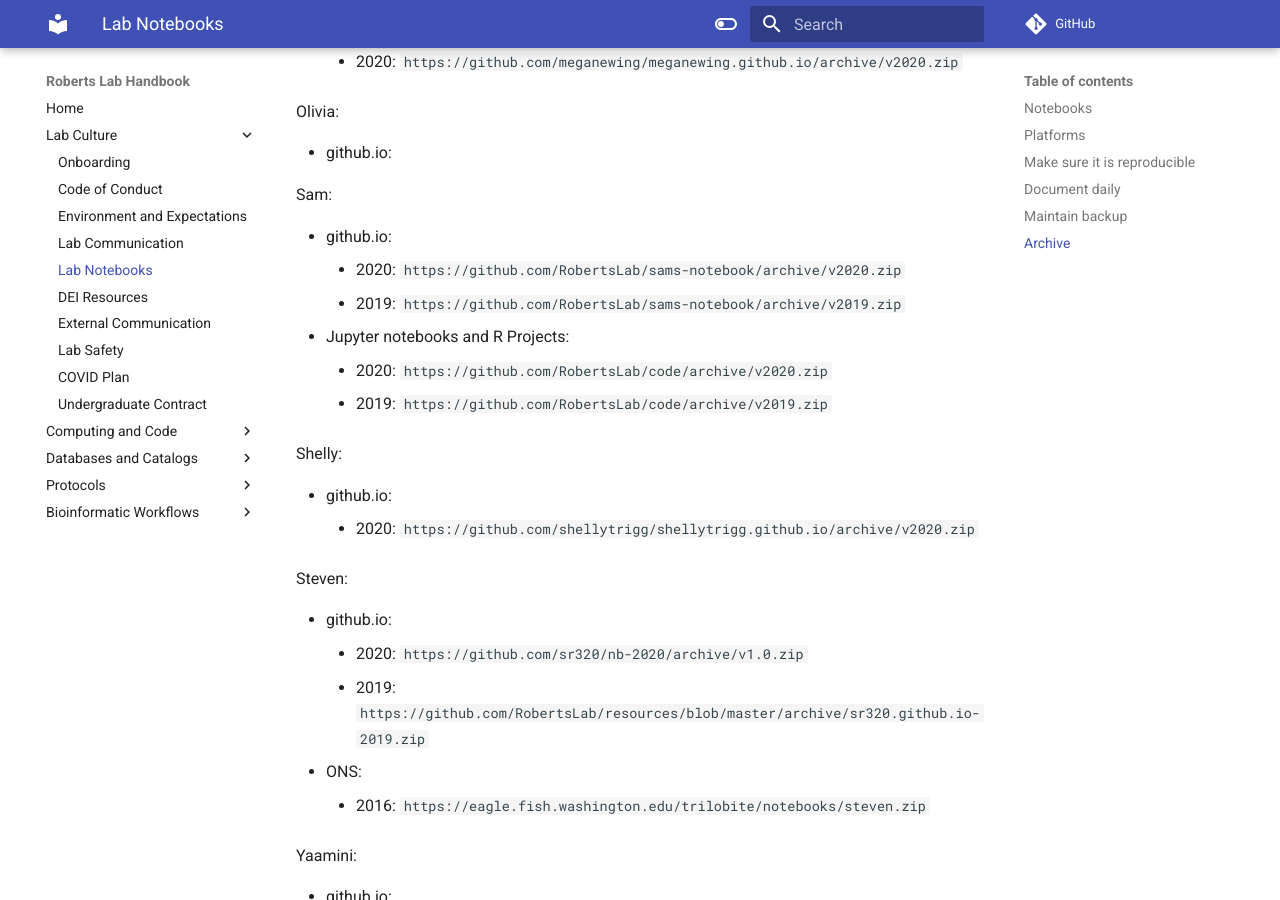
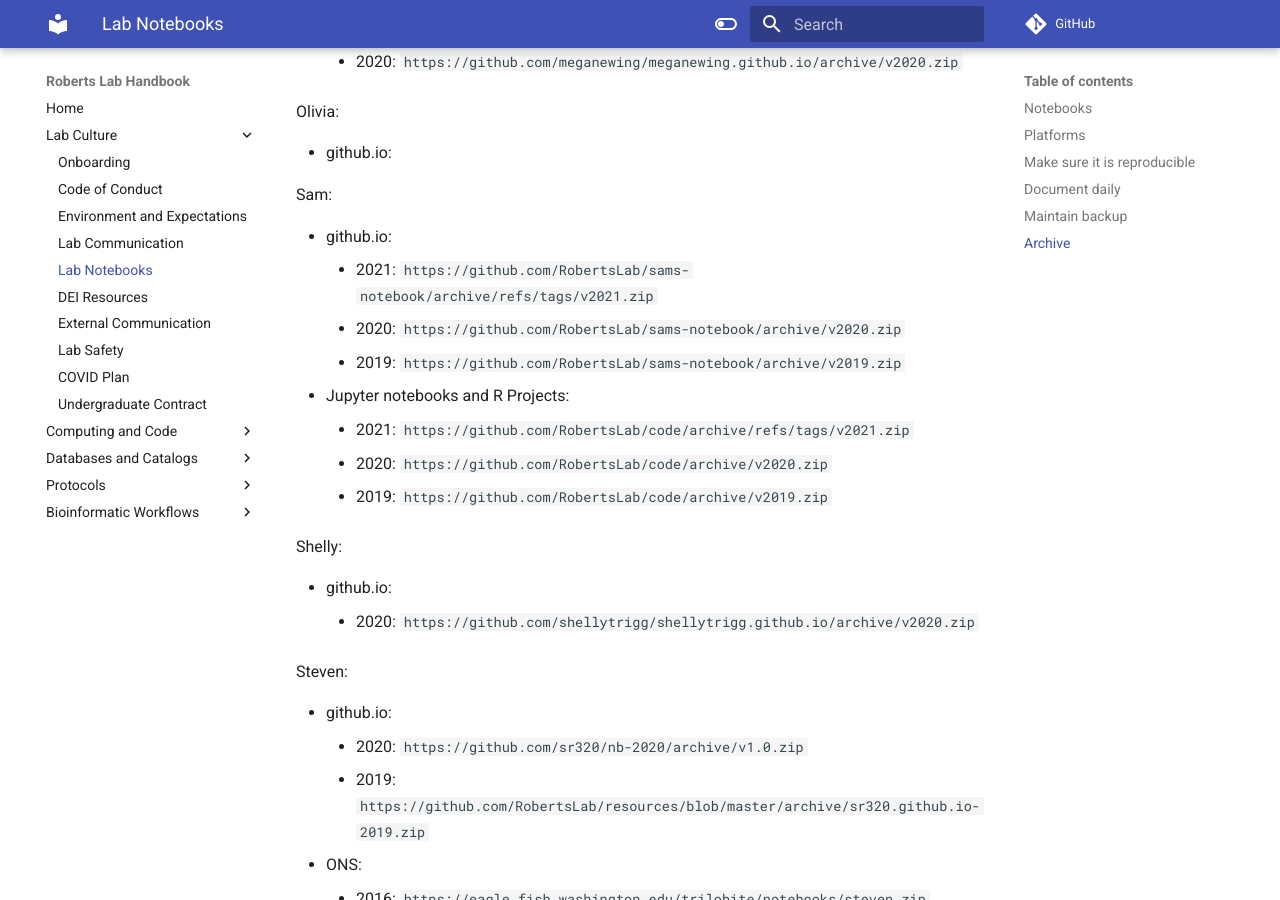
Before and after one commit to RobertsLab/resources, an MkDocs documentation site: the page built from docs/Lab-Notebooks.md, in a window 1280 px wide and 900 px high, scrolled down 3798 px. Built offline with MkDocs 1.6.1 and Material for MkDocs 9.7.7, drawn with Linux system fonts in a browser that asks for light colours; comment, search, counter and statistics services are not loaded; some of the changed lines change nothing that is shown.

Commit message:
add sam end of year 2021 archive urls

```diff
--- a/docs/Lab-Notebooks.md
+++ b/docs/Lab-Notebooks.md
@@ -123,9 +123,11 @@ Olivia:
 Sam:
 
 - github.io:
+    - 2021: `https://github.com/RobertsLab/sams-notebook/archive/refs/tags/v2021.zip`
     - 2020: `https://github.com/RobertsLab/sams-notebook/archive/v2020.zip`
     - 2019: `https://github.com/RobertsLab/sams-notebook/archive/v2019.zip`
 - Jupyter notebooks and R Projects:
+    - 2021: `https://github.com/RobertsLab/code/archive/refs/tags/v2021.zip`
     - 2020: `https://github.com/RobertsLab/code/archive/v2020.zip`
     - 2019: `https://github.com/RobertsLab/code/archive/v2019.zip`
 
```
